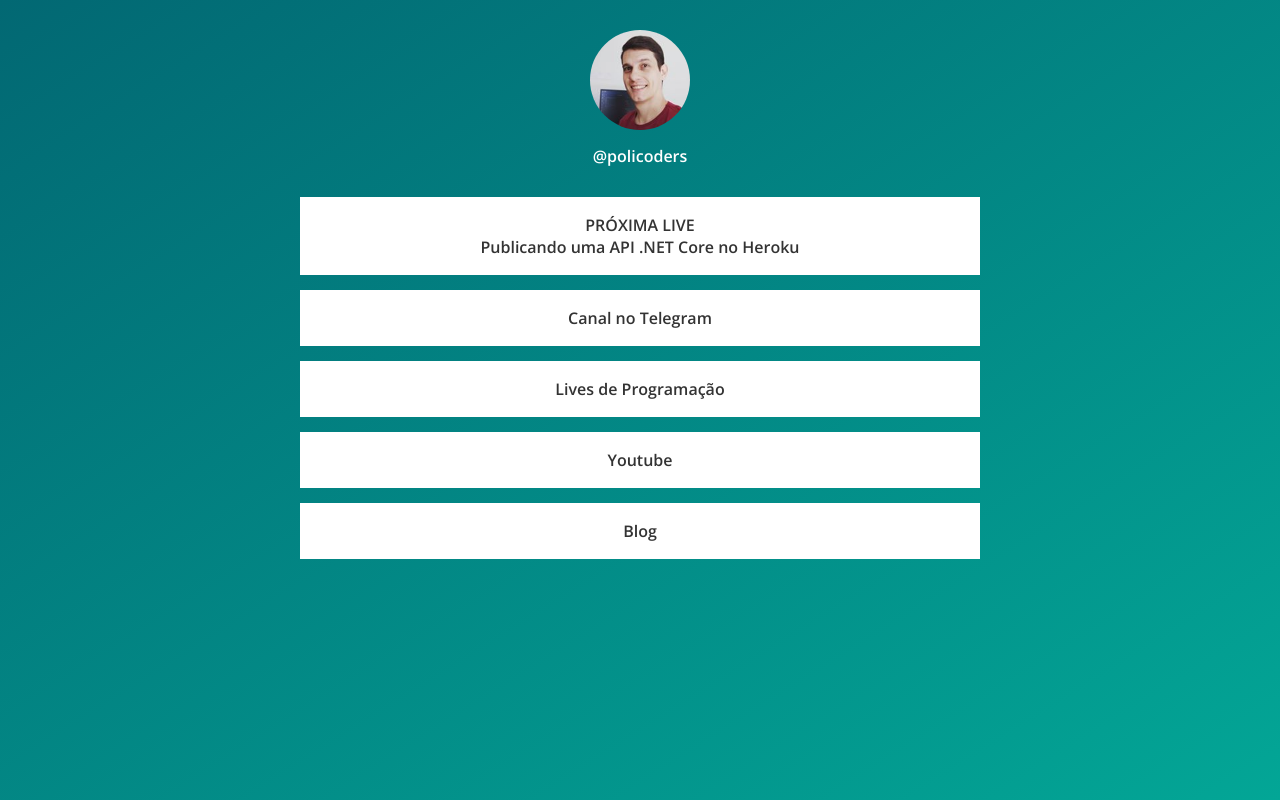
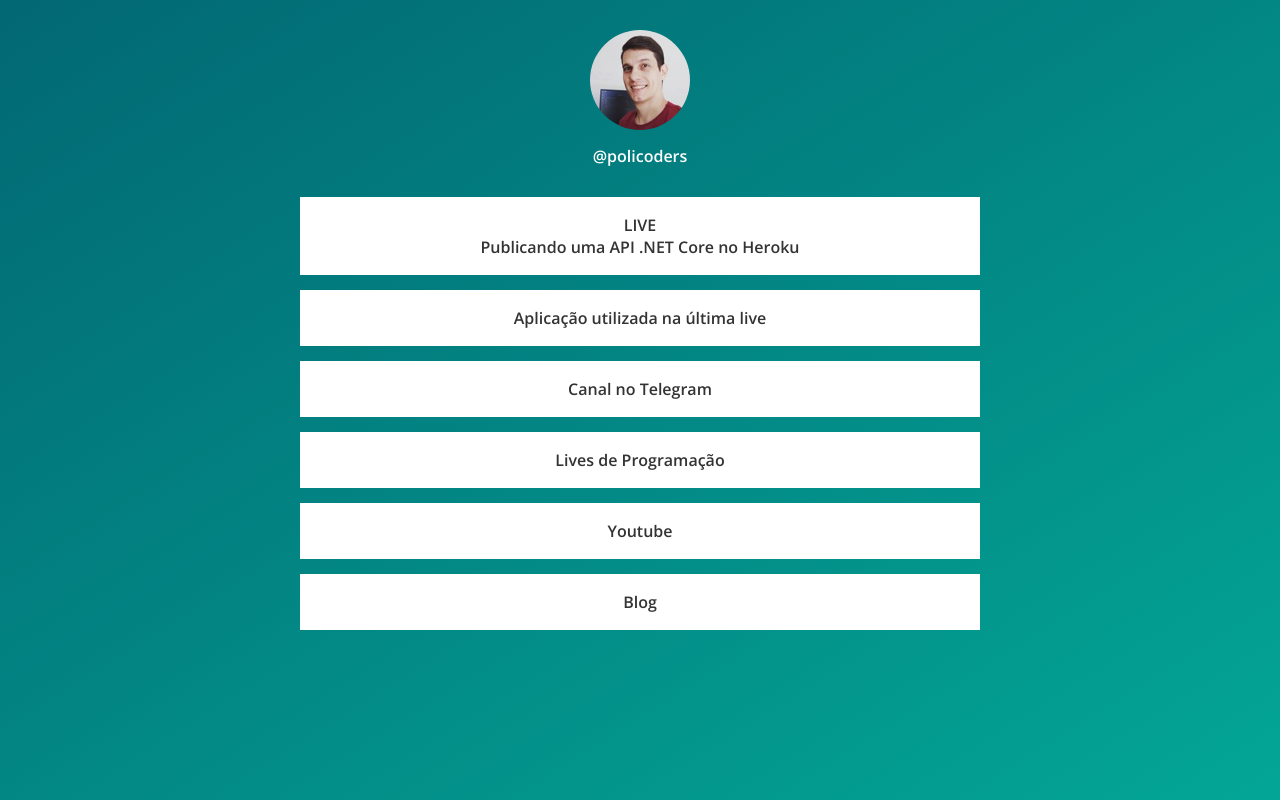
Before and after one commit to policoders/links, a plain HTML site: page index.html in a window 1280 px wide. Drawn offline with nearby package versions, Linux system fonts and the light colour scheme.

Commit message:
Update links

```diff
--- a/index.html
+++ b/index.html
@@ -1,6 +1,5 @@
 <!DOCTYPE html>
 <html lang="en">
-
   <head>
     <meta charset="UTF-8" />
     <meta name="viewport" content="width=device-width, initial-scale=1.0" />
@@ -10,7 +9,11 @@
 
   <body>
     <div class="container">
-    <img class="profile" src="images/profile.jpg" alt="Angelito Casagrande | Software Engineer" />
+      <img
+        class="profile"
+        src="images/profile.jpg"
+        alt="Angelito Casagrande | Software Engineer"
+      />
       <div class="name">
         @policoders
       </div>
@@ -18,8 +21,14 @@
       <div class="links">
         <div class="btn-link">
           <a href="https://youtu.be/ForZyoZmZmQ">
-          PRÓXIMA LIVE<br />
+            LIVE<br />
             Publicando uma API .NET Core no Heroku
+          </a>
+        </div>
+
+        <div class="btn-link">
+          <a href="http://live-sabadao-corona.herokuapp.com/" target="_blank">
+            Aplicação utilizada na última live
           </a>
         </div>
 
@@ -30,13 +39,19 @@
         </div>
 
         <div class="btn-link">
-        <a href="https://www.youtube.com/playlist?list=PLitmYOL92_BWd3mSPSNx4GW3uNFYZazdh" target="_blank">
+          <a
+            href="https://www.youtube.com/playlist?list=PLitmYOL92_BWd3mSPSNx4GW3uNFYZazdh"
+            target="_blank"
+          >
             Lives de Programação
           </a>
         </div>
 
         <div class="btn-link">
-        <a href="https://www.youtube.com/channel/UCBZW0xj_D2uKijglvFa-JPg?sub_confirmation=1" target="_blank">
+          <a
+            href="https://www.youtube.com/channel/UCBZW0xj_D2uKijglvFa-JPg?sub_confirmation=1"
+            target="_blank"
+          >
             Youtube
           </a>
         </div>
@@ -49,5 +64,4 @@
       </div>
     </div>
   </body>
-
 </html>
```
Lines whose indentation alone changed are shown as unchanged.
